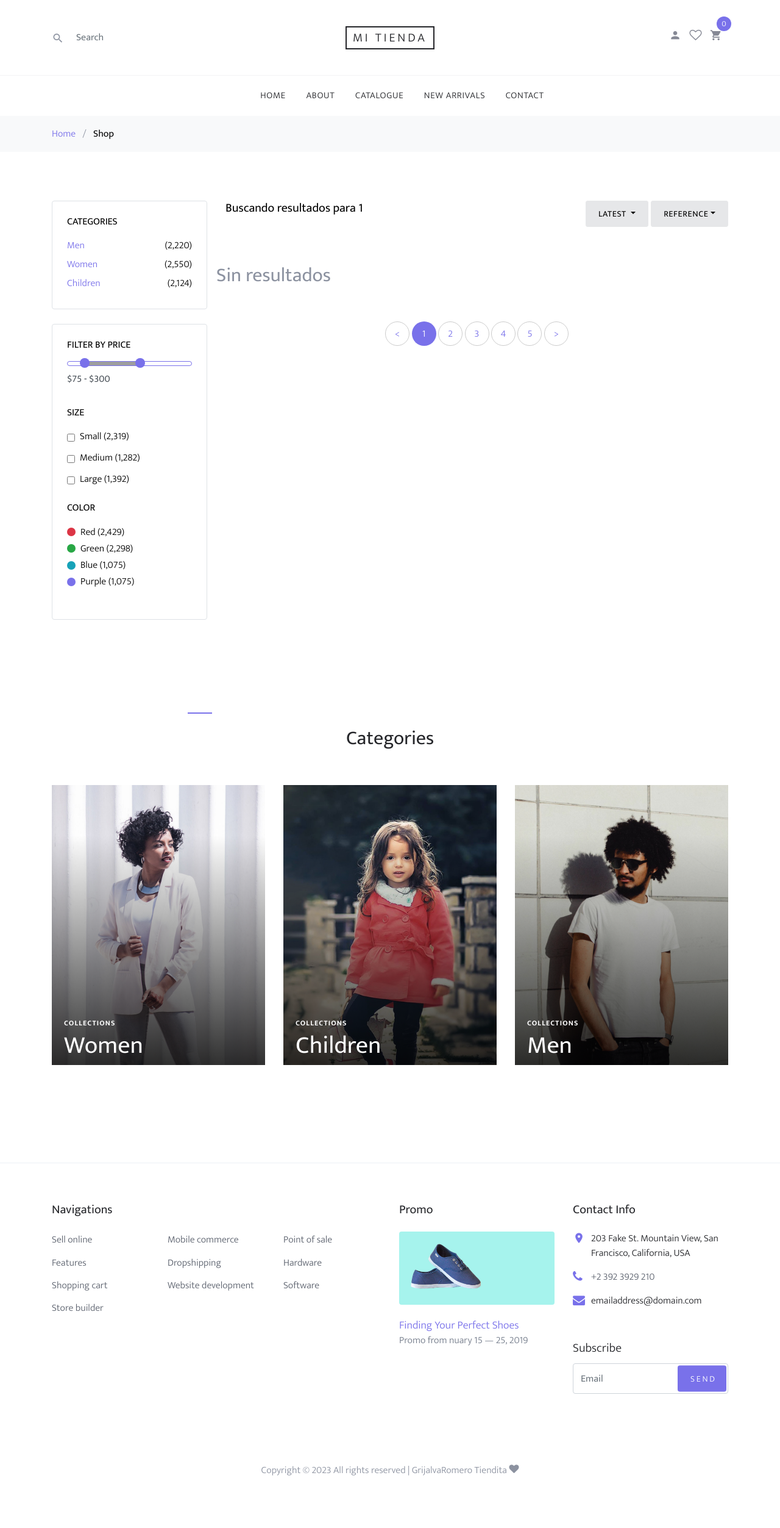
After one commit to Juanfer245/proyecto_titulacion, a PHP site: page /busqueda.php?texto=1 in a window 1280 px wide. The commit adds this page. Shown: the whole page at 61% size. Run offline with PHP 8.4, Linux system fonts and the light colour scheme; data comes from the database, SQL or seed files in the repository; some libraries are stand-ins or nearby versions; some web fonts are replaced; grey boxes are pictures that could not be loaded.

Commit message:
version4

```diff
--- /dev/null
+++ b/busqueda.php
@@ -0,0 +1,237 @@
+<?php
+include('./php/conexion.php');
+if (!isset($_GET['texto'])) {
+    header("Location: ./index.php");
+}
+?>
+
+
+<!DOCTYPE html>
+<html lang="en">
+
+<head>
+    <title>Tienda</title>
+    <meta charset="utf-8">
+    <meta name="viewport" content="width=device-width, initial-scale=1, shrink-to-fit=no">
+
+    <link rel="stylesheet" href="https://fonts.googleapis.com/css?family=Mukta:300,400,700">
+    <link rel="stylesheet" href="fonts/icomoon/style.css">
+
+    <link rel="stylesheet" href="css/bootstrap.min.css">
+    <link rel="stylesheet" href="css/magnific-popup.css">
+    <link rel="stylesheet" href="css/jquery-ui.css">
+    <link rel="stylesheet" href="css/owl.carousel.min.css">
+    <link rel="stylesheet" href="css/owl.theme.default.min.css">
+
+
+    <link rel="stylesheet" href="css/aos.css">
+
+    <link rel="stylesheet" href="css/style.css">
+
+</head>
+
+<body>
+
+    <div class="site-wrap">
+        <?php include("./layouts/header.php"); ?>
+
+        <div class="site-section">
+            <div class="container">
+
+                <div class="row mb-5">
+                    <div class="col-md-9 order-2">
+
+                        <div class="row">
+                            <div class="col-md-12 mb-5">
+                                <div class="float-md-left mb-4">
+                                    <h2 class="text-black h5">Buscando resultados para <?php echo $_GET['texto']; ?></h2>
+                                </div>
+                                <div class="d-flex">
+                                    <div class="dropdown mr-1 ml-md-auto">
+                                        <button type="button" class="btn btn-secondary btn-sm dropdown-toggle" id="dropdownMenuOffset" data-toggle="dropdown" aria-haspopup="true" aria-expanded="false">
+                                            Latest
+                                        </button>
+                                        <div class="dropdown-menu" aria-labelledby="dropdownMenuOffset">
+                                            <a class="dropdown-item" href="#">Men</a>
+                                            <a class="dropdown-item" href="#">Women</a>
+                                            <a class="dropdown-item" href="#">Children</a>
+                                        </div>
+                                    </div>
+                                    <div class="btn-group">
+                                        <button type="button" class="btn btn-secondary btn-sm dropdown-toggle" id="dropdownMenuReference" data-toggle="dropdown">Reference</button>
+                                        <div class="dropdown-menu" aria-labelledby="dropdownMenuReference">
+                                            <a class="dropdown-item" href="#">Relevance</a>
+                                            <a class="dropdown-item" href="#">Name, A to Z</a>
+                                            <a class="dropdown-item" href="#">Name, Z to A</a>
+                                            <div class="dropdown-divider"></div>
+                                            <a class="dropdown-item" href="#">Price, low to high</a>
+                                            <a class="dropdown-item" href="#">Price, high to low</a>
+                                        </div>
+                                    </div>
+                                </div>
+                            </div>
+                        </div>
+                        <div class="row mb-5">
+                            <?php
+                            include('./php/conexion.php');
+                            $resultado = $conexion->query("select * from productos where
+                            nombre like '%".$_GET['texto']."%' or
+                            descripcion like '%".$_GET['texto']."%'
+                            order by id DESC limit 10") or die($conexion->error);
+                            if(mysqli_num_rows($resultado)>0){
+                            while ($fila = mysqli_fetch_array($resultado)) {
+                            ?>
+                                <div class="col-sm-6 col-lg-4 mb-4" data-aos="fade-up">
+                                    <div class="block-4 text-center border">
+                                        <figure class="block-4-image">
+                                            <a href="shop-single.php?id=<?php echo $fila['id']; ?>">
+                                                <img src="images/<?php echo $fila['imagen']; ?>" alt="<?php echo $fila['nombre']; ?>" class="img-fluid"></a>
+                                        </figure>
+                                        <div class="block-4-text p-4">
+                                            <h3><a href="shop-single.php?id=<?php echo $fila['id']; ?>"><?php echo $fila['nombre']; ?></a></h3>
+                                            <p class="mb-0"><?php echo $fila['descripcion']; ?></p>
+                                            <p class="text-primary font-weight-bold"><?php echo $fila['precio']; ?></p>
+                                        </div>
+                                    </div>
+                                </div>
+                            <?php } }else{
+                            echo '<h2>Sin resultados</h2>';
+                            } ?>
+
+
+                        </div>
+                        <div class="row" data-aos="fade-up">
+                            <div class="col-md-12 text-center">
+                                <div class="site-block-27">
+                                    <ul>
+                                        <li><a href="#">&lt;</a></li>
+                                        <li class="active"><span>1</span></li>
+                                        <li><a href="#">2</a></li>
+                                        <li><a href="#">3</a></li>
+                                        <li><a href="#">4</a></li>
+                                        <li><a href="#">5</a></li>
+                                        <li><a href="#">&gt;</a></li>
+                                    </ul>
+                                </div>
+                            </div>
+                        </div>
+                    </div>
+
+                    <div class="col-md-3 order-1 mb-5 mb-md-0">
+                        <div class="border p-4 rounded mb-4">
+                            <h3 class="mb-3 h6 text-uppercase text-black d-block">Categories</h3>
+                            <ul class="list-unstyled mb-0">
+                                <li class="mb-1"><a href="#" class="d-flex"><span>Men</span> <span class="text-black ml-auto">(2,220)</span></a></li>
+                                <li class="mb-1"><a href="#" class="d-flex"><span>Women</span> <span class="text-black ml-auto">(2,550)</span></a></li>
+                                <li class="mb-1"><a href="#" class="d-flex"><span>Children</span> <span class="text-black ml-auto">(2,124)</span></a></li>
+                            </ul>
+                        </div>
+
+                        <div class="border p-4 rounded mb-4">
+                            <div class="mb-4">
+                                <h3 class="mb-3 h6 text-uppercase text-black d-block">Filter by Price</h3>
+                                <div id="slider-range" class="border-primary"></div>
+                                <input type="text" name="text" id="amount" class="form-control border-0 pl-0 bg-white" disabled="" />
+                            </div>
+
+                            <div class="mb-4">
+                                <h3 class="mb-3 h6 text-uppercase text-black d-block">Size</h3>
+                                <label for="s_sm" class="d-flex">
+                                    <input type="checkbox" id="s_sm" class="mr-2 mt-1"> <span class="text-black">Small (2,319)</span>
+                                </label>
+                                <label for="s_md" class="d-flex">
+                                    <input type="checkbox" id="s_md" class="mr-2 mt-1"> <span class="text-black">Medium (1,282)</span>
+                                </label>
+                                <label for="s_lg" class="d-flex">
+                                    <input type="checkbox" id="s_lg" class="mr-2 mt-1"> <span class="text-black">Large (1,392)</span>
+                                </label>
+                            </div>
+
+                            <div class="mb-4">
+                                <h3 class="mb-3 h6 text-uppercase text-black d-block">Color</h3>
+                                <a href="#" class="d-flex color-item align-items-center">
+                                    <span class="bg-danger color d-inline-block rounded-circle mr-2"></span> <span class="text-black">Red (2,429)</span>
+                                </a>
+                                <a href="#" class="d-flex color-item align-items-center">
+                                    <span class="bg-success color d-inline-block rounded-circle mr-2"></span> <span class="text-black">Green (2,298)</span>
+                                </a>
+                                <a href="#" class="d-flex color-item align-items-center">
+                                    <span class="bg-info color d-inline-block rounded-circle mr-2"></span> <span class="text-black">Blue (1,075)</span>
+                                </a>
+                                <a href="#" class="d-flex color-item align-items-center">
+                                    <span class="bg-primary color d-inline-block rounded-circle mr-2"></span> <span class="text-black">Purple (1,075)</span>
+                                </a>
+                            </div>
+
+                        </div>
+                    </div>
+                </div>
+
+                <div class="row">
+                    <div class="col-md-12">
+                        <div class="site-section site-blocks-2">
+                            <div class="row justify-content-center text-center mb-5">
+                                <div class="col-md-7 site-section-heading pt-4">
+                                    <h2>Categories</h2>
+                                </div>
+                            </div>
+                            <div class="row">
+                                <div class="col-sm-6 col-md-6 col-lg-4 mb-4 mb-lg-0" data-aos="fade" data-aos-delay="">
+                                    <a class="block-2-item" href="#">
+                                        <figure class="image">
+                                            <img src="images/women.jpg" alt="" class="img-fluid">
+                                        </figure>
+                                        <div class="text">
+                                            <span class="text-uppercase">Collections</span>
+                                            <h3>Women</h3>
+                                        </div>
+                                    </a>
+                                </div>
+                                <div class="col-sm-6 col-md-6 col-lg-4 mb-5 mb-lg-0" data-aos="fade" data-aos-delay="100">
+                                    <a class="block-2-item" href="#">
+                                        <figure class="image">
+                                            <img src="images/children.jpg" alt="" class="img-fluid">
+                                        </figure>
+                                        <div class="text">
+                                            <span class="text-uppercase">Collections</span>
+                                            <h3>Children</h3>
+                                        </div>
+                                    </a>
+                                </div>
+                                <div class="col-sm-6 col-md-6 col-lg-4 mb-5 mb-lg-0" data-aos="fade" data-aos-delay="200">
+                                    <a class="block-2-item" href="#">
+                                        <figure class="image">
+                                            <img src="images/men.jpg" alt="" class="img-fluid">
+                                        </figure>
+                                        <div class="text">
+                                            <span class="text-uppercase">Collections</span>
+                                            <h3>Men</h3>
+                                        </div>
+                                    </a>
+                                </div>
+                            </div>
+
+                        </div>
+                    </div>
+                </div>
+
+            </div>
+        </div>
+        <?php include("./layouts/footer.php"); ?>
+
+
+    </div>
+
+    <script src="js/jquery-3.3.1.min.js"></script>
+    <script src="js/jquery-ui.js"></script>
+    <script src="js/popper.min.js"></script>
+    <script src="js/bootstrap.min.js"></script>
+    <script src="js/owl.carousel.min.js"></script>
+    <script src="js/jquery.magnific-popup.min.js"></script>
+    <script src="js/aos.js"></script>
+
+    <script src="js/main.js"></script>
+
+</body>
+
+</html>
--- a/layouts/header.php
+++ b/layouts/header.php
@@ -4,9 +4,9 @@
           <div class="row align-items-center">
 
             <div class="col-6 col-md-4 order-2 order-md-1 site-search-icon text-left">
-              <form action="" class="site-block-top-search">
+              <form action="./busqueda.php" class="site-block-top-search" method="GET">
                 <span class="icon icon-search2"></span>
-                <input type="text" class="form-control border-0" placeholder="Search">
+                <input type="text" class="form-control border-0" placeholder="Search" name="texto">
               </form>
             </div>
 
@@ -47,7 +47,8 @@
         <div class="container">
           <ul class="site-menu js-clone-nav d-none d-md-block">
             <li>
-              <a href="index.php">Home</a>
+            <a href="index.php?limite=0">Home</a>
+
 
             </li>
             <li>
```
Also changed, not shown: cart.php (+10 -20 lines), checkout.php (+12 -7 lines), index.php (+34 -8 lines), thankyou.php (deleted, +0 -52 lines).
